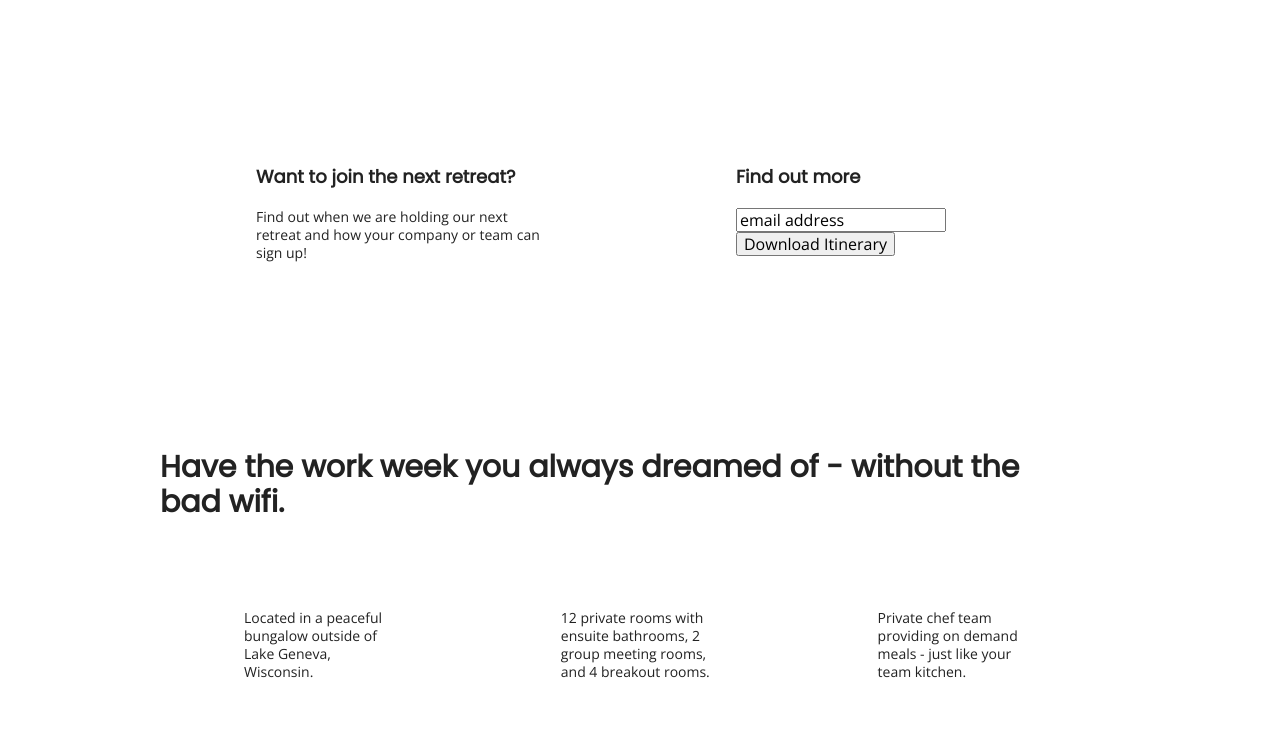
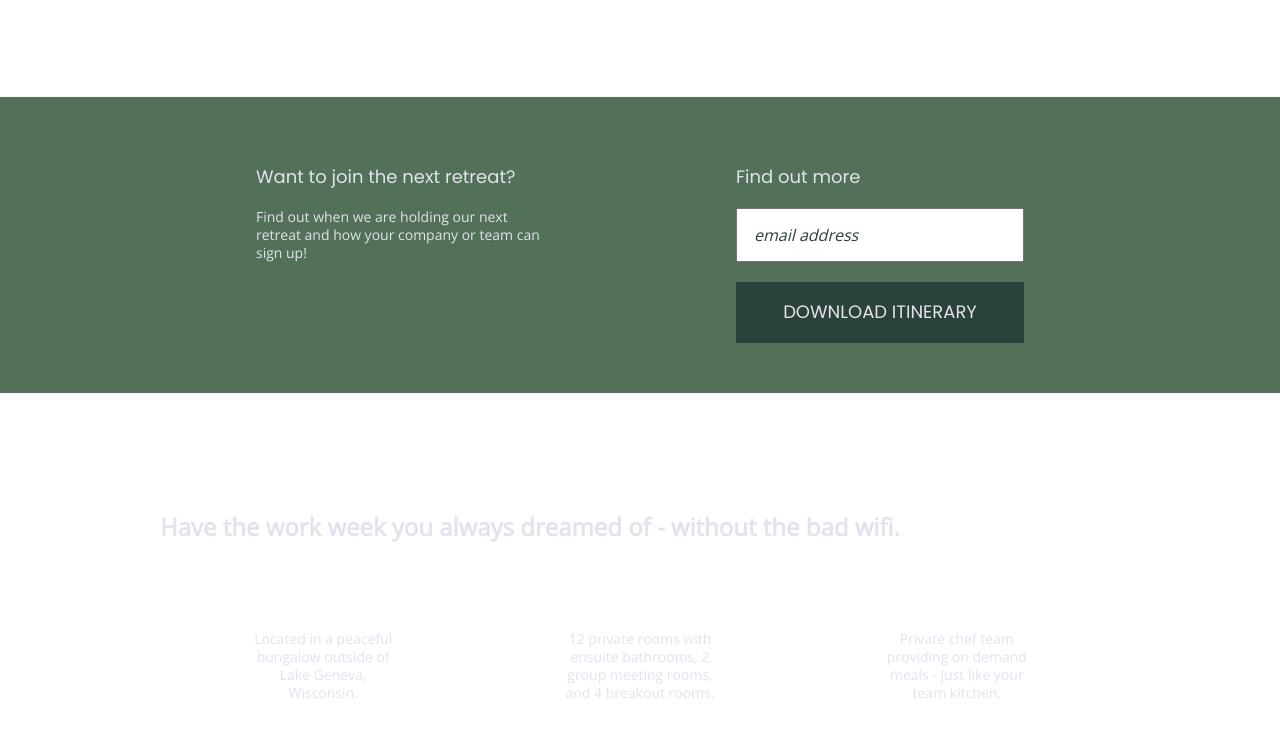
Before and after one commit to Gareth-Morris/unplugged-retreat, a website built with Parcel: page index.html in a window 1280 px wide. Shown: the part 336-1074 px from the top of the page. Built offline with nearby package versions, Linux system fonts and the light colour scheme.

Commit message:
Amended styles

```diff
--- a/css/main.css
+++ b/css/main.css
@@ -97,10 +97,13 @@ body {
   font-family: 'open sans', sans-serif;
   font-size: 1em;
   text-align: left;
+  color: #e2e3ed;
+
 }
 
 ul, ol {
   list-style: none;
+  text-transform: uppercase;
 }
 
 a {
@@ -108,15 +111,18 @@ a {
   text-decoration: none;
 }
 
-h2 {
+h1 {
   font-family: 'Poppins', sans-serif;
   font-size: 1.875em;
+  font-weight: bold;
 }
 
 h3, h4 {
   font-family: 'Poppins', sans-serif;
+  font-weight: 500;
   font-size: 1.125em;
   margin: 20px 0;
+
 }
 
 p {
@@ -148,6 +154,7 @@ address {
      justify-content: center;
      align-items: center;
      flex-flow: row wrap;
+     background-color: #202322;
  }
 
 /* ----------header styles---------*/
@@ -241,6 +248,7 @@ aside {
   justify-content: center;
   align-items: center;
   flex-flow: row wrap;
+  background-color: #527158;
 }
 
 /*Features*/
@@ -269,6 +277,7 @@ aside {
 
 .features p {
   margin: 0;
+  text-align: center;
 }
 
 /* Reviews */
@@ -277,6 +286,7 @@ aside {
   display: flex;
   justify-content: center;
   flex-flow: row wrap;
+  background-color: #527158;
 }
 
 .reviews h2 {
@@ -416,6 +426,35 @@ aside {
 .clearfix::after {
   clear: both;
 }
+
+
+
+aside .form {
+  margin-top: 30px;
+}
+
+input[type=text] {
+  box-sizing: border-box;
+  width: 100%;
+  color: #2a423a;
+  font-style: italic;
+  padding: 1em;
+}
+
+input[type=button] {
+  width: 100%;
+  padding: 20px 0;
+  margin-top: 20px;
+  background-color: #2a423a;
+  font-family: 'Poppins', Helvetica, Arial, sans-serif;
+  font-weight: 500;
+  font-size: 1.125em;
+  color: #e2e3ed;
+  border: none;
+  text-align: center;
+  text-transform: uppercase;
+}
+
 
 /* ==========================================================================
    EXAMPLE Media Queries for Responsive Design.
```
